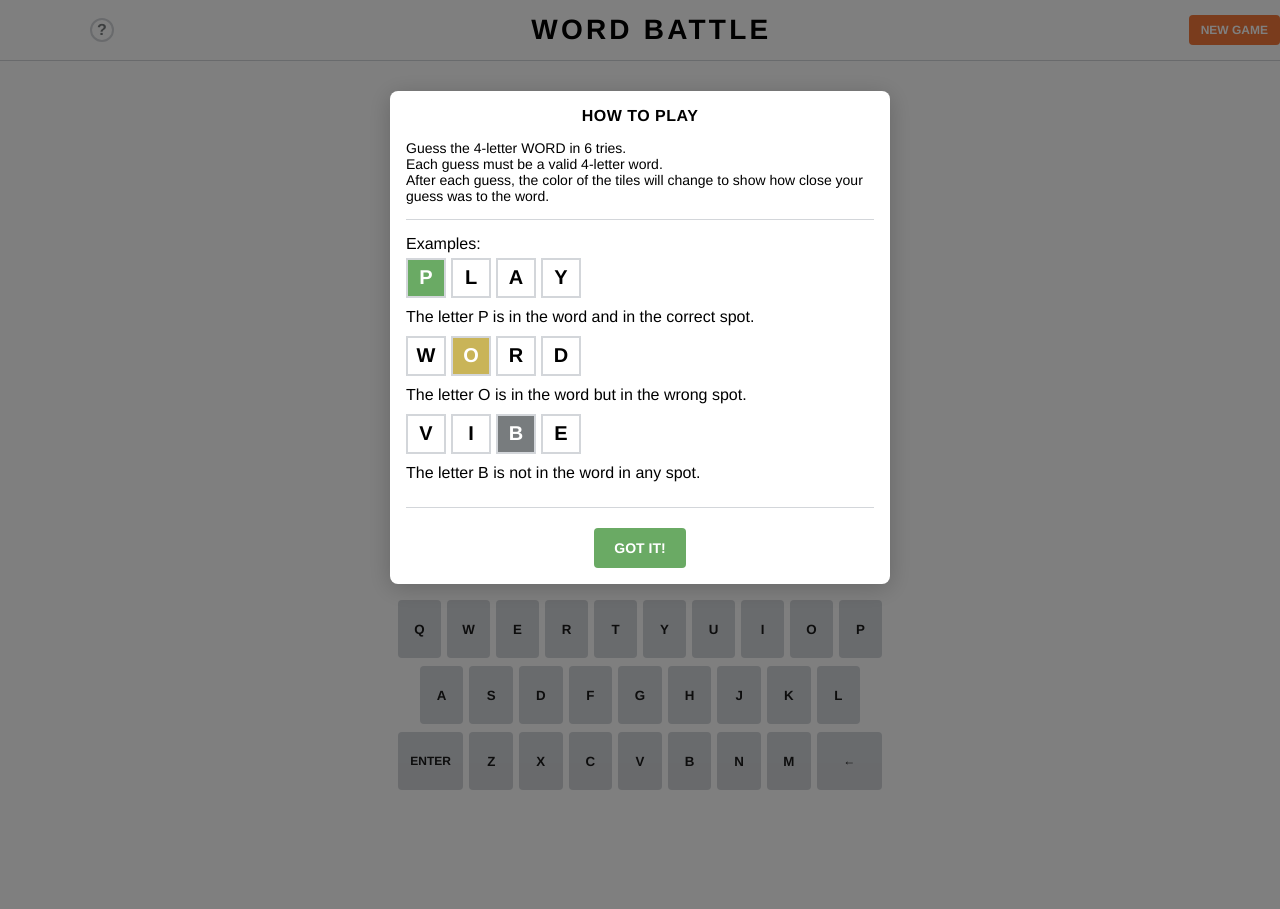
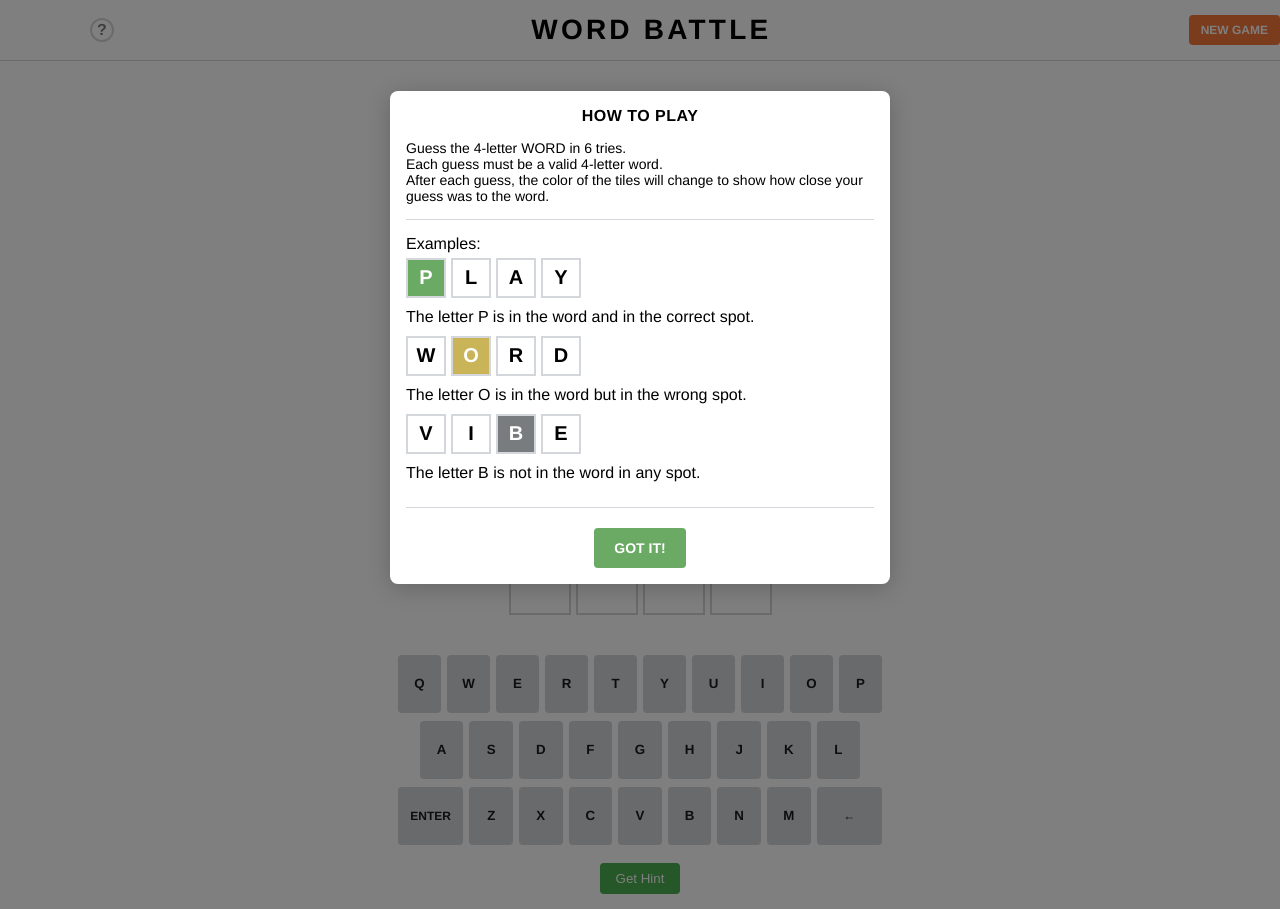
Before and after one commit to BaptizedLion/wordBattle, a Flask app: page / in a window 1280 px wide. Run offline with Flask 3, Linux system fonts and the light colour scheme; parts of the project's set-up code (start-up, migrations or seed data) failed here and were passed over.

Commit message:
Hints added but need to restructure html so it looks cleaner

```diff
--- a/app.py
+++ b/app.py
@@ -1,6 +1,9 @@
 from flask import Flask, request, jsonify, render_template
 import random as rand
 from english_words import get_english_words_set
+import requests
+
+
 
 app = Flask(__name__)
 
@@ -71,5 +74,16 @@
 def get_word():
     return jsonify({'word': word})
 
+
+@app.route('/get-hint')
+def get_hint():
+    response = requests.get(f"https://api.dictionaryapi.dev/api/v2/entries/en/{word}")
+    if response.status_code == 200:
+        data = response.json()
+        definition = data[0]["meanings"][0]["definitions"][0]["definition"]
+        return jsonify({'definition': definition})
+    else:
+        return jsonify({'definition': "No definition found."})
+
 if __name__ == '__main__':
     app.run(host="0.0.0.0",port=8000)
--- a/templates/index.html
+++ b/templates/index.html
@@ -35,7 +35,7 @@
             align-items: center;
             height: 50px;
             border-bottom: 1px solid #d3d6da;
-            margin-bottom: 40px;
+            margin-bottom: 120px;
             padding-top: 30px;
             padding-bottom: 30px;
             padding-left: 90px;
@@ -305,6 +305,38 @@
         .message-container.show {
             opacity: 1;
         }
+
+        .hint-button {
+            padding: 8px 16px;
+            background-color: #4CAF50;
+            color: white;
+            border: none;
+            border-radius: 4px;
+            cursor: pointer;
+            margin: 10px 0;
+        }
+
+        .hint-button:disabled {
+            background-color: #cccccc;
+            cursor: not-allowed;
+        }
+
+        .hint-message {
+            margin: 10px 0;
+            padding: 10px;
+            background-color: #f8f9fa;
+            border-radius: 4px;
+        }
+
+        .game-controls {
+            display: flex;
+            flex-direction: column;
+            align-items: center;
+            margin-bottom: 15px;
+            width: 100%;
+            max-width: 500px;
+            margin: 0 auto;
+        }
     </style>
 </head>
 <body>
@@ -363,7 +395,11 @@
         <div class="header-button" id="info-button">?</div>
         <h1>Word Battle</h1>
         <button class="reset-button" id="reset-button">New Game</button>
+
+
     </header>
+
+
 
     <div class="game-container">
         <div class="tile-container" id="board">
@@ -408,6 +444,11 @@
                 <button class="keyboard-button wide" data-key="backspace">←</button>
             </div>
         </div>
+
+            <div class="game-controls">
+        <button id="hint-button" class="hint-button">Get Hint</button>
+    </div>
+
     </div>
 
     <script>
@@ -416,6 +457,7 @@
         let currentTile = 0;
         let gameOver = false;
         let guessedWord = '';
+        let hintUsed = false;
 
         // Initialize the game board
         document.addEventListener('DOMContentLoaded', function() {
@@ -428,6 +470,9 @@
 
             // Add reset button listener
             document.getElementById('reset-button').addEventListener('click', resetGame);
+
+            // Add hint button listener
+            document.getElementById('hint-button').addEventListener('click', getHint);
         });
 
         function initializeBoard() {
@@ -577,10 +622,10 @@
                 } else if (currentRow === 5) {
                     gameOver = true;
                     fetch('/get-word')
-        .then(response => response.json())
-        .then(data => {
-            showMessage(`Game over! The word was "${data.word}".`);
-        });
+                        .then(response => response.json())
+                        .then(data => {
+                            showMessage(`Game over! The word was "${data.word}".`);
+                        });
                 } else {
                     currentRow++;
                     currentTile = 0;
@@ -638,6 +683,15 @@
                     }
                 });
 
+                // Reset hint
+                hintUsed = false;
+                document.getElementById('hint-button').disabled = false;
+
+                const hintElement = document.getElementById('hint-message');
+                if (hintElement) {
+                    hintElement.remove();
+                }
+
                 showMessage("New game started");
             })
             .catch(error => {
@@ -645,6 +699,40 @@
                 showMessage("An error occurred");
             });
         }
+
+        // Function to get and display the hint
+        function getHint() {
+            if (hintUsed || gameOver) {
+                return;
+            }
+
+            fetch('/get-hint')
+                .then(response => response.json())
+                .then(data => {
+                console.log("Hint data received:", data); // Debugging
+                    // Create or update hint message element
+                    let hintElement = document.getElementById('hint-message');
+                    if (!hintElement) {
+                        hintElement = document.createElement('div');
+                        hintElement.id = 'hint-message';
+                        hintElement.className = 'hint-message';
+                        // Insert it after the hint button
+                        const gameControls = document.querySelector('.game-controls');
+                        gameControls.appendChild(hintElement);
+                    }
+
+                    hintElement.textContent = `Hint: ${data.definition}`;
+
+
+                    // Mark hint as used and disable button
+                    hintUsed = true;
+                    document.getElementById('hint-button').disabled = true;
+                })
+                .catch(error => {
+                    console.error('Error fetching hint:', error);
+                    showMessage('Failed to get hint. Try again.');
+                });
+        }
     </script>
 </body>
 </html>
```
